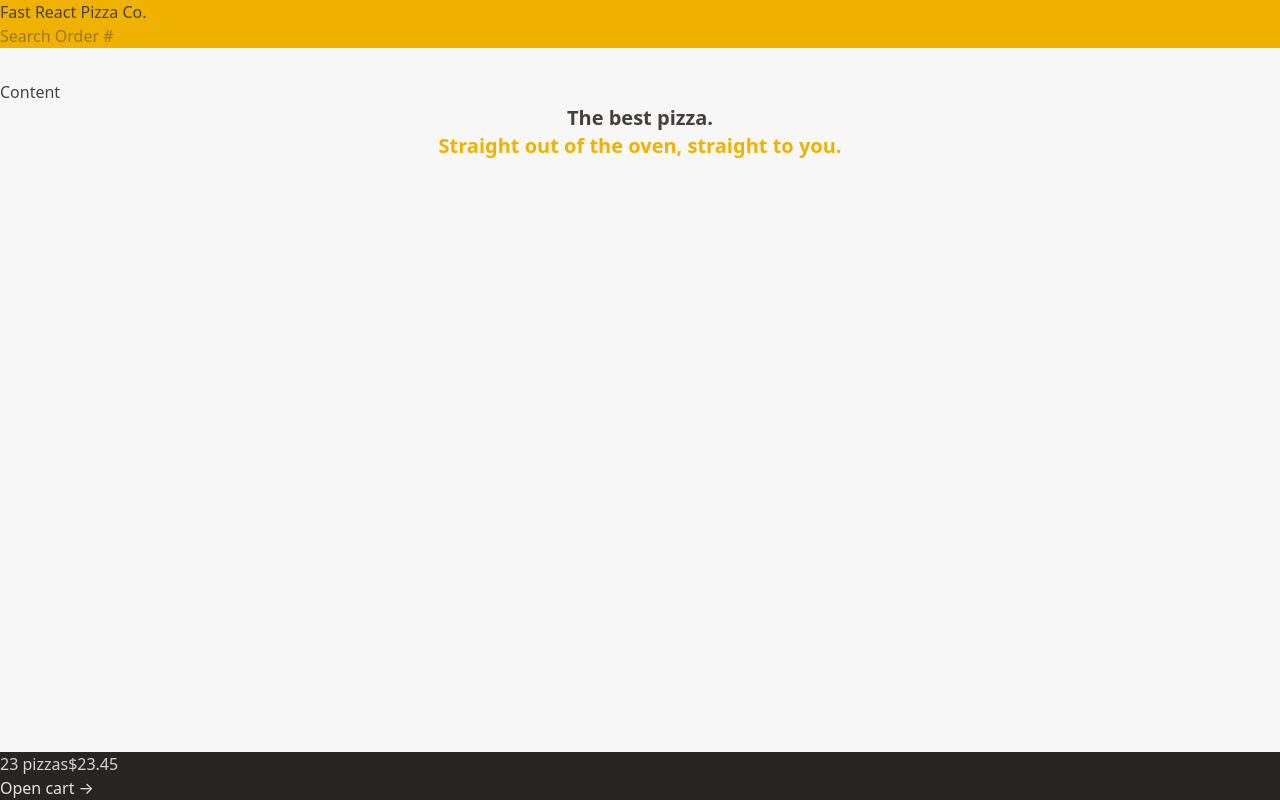
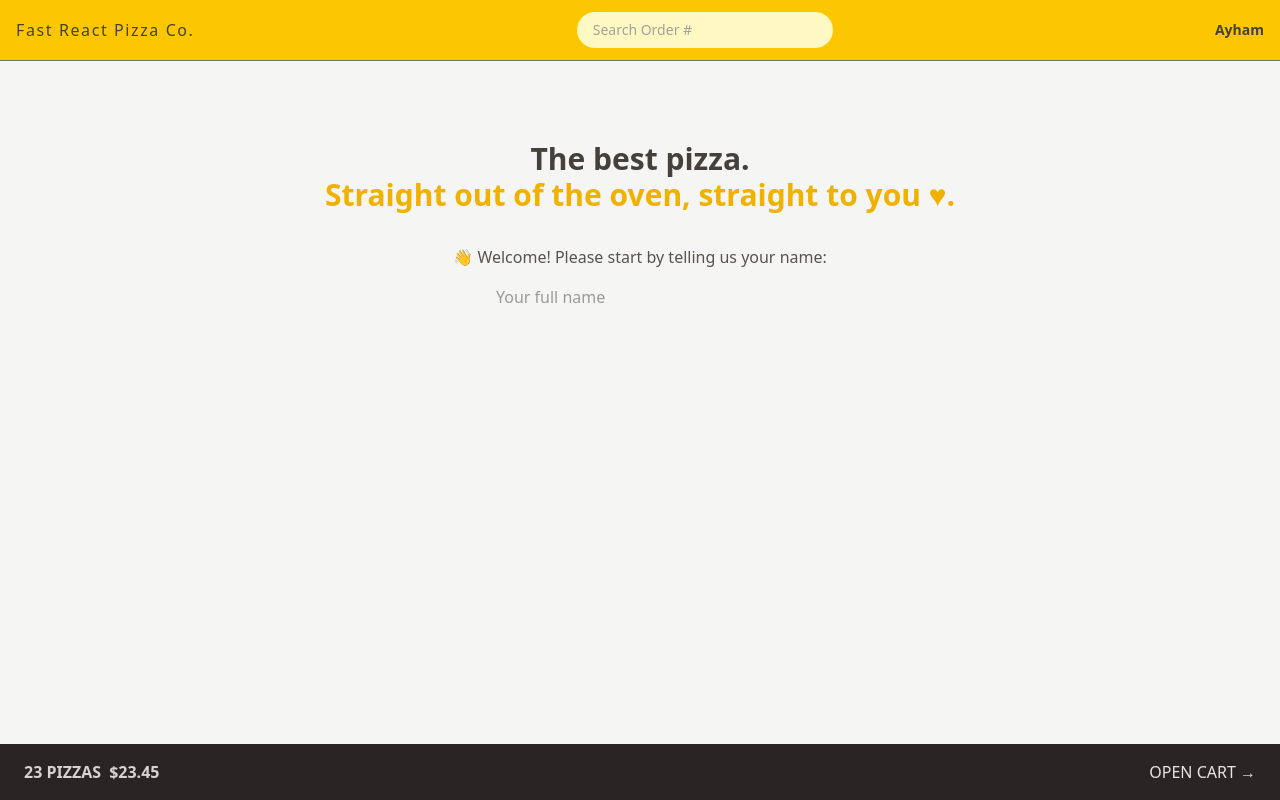
Before and after one commit to ayhamdw/Pizza-Pronto, a React (Vite) app: page / in a window 1280 px wide. Built offline with nearby package versions, Linux system fonts and the light colour scheme; no server answers.

Commit message:
Working with style

```diff
--- a/src/features/cart/Cart.jsx
+++ b/src/features/cart/Cart.jsx
@@ -1,23 +1,23 @@
-import { Link } from 'react-router-dom';
+import { Link } from "react-router-dom";
 
 const fakeCart = [
   {
     pizzaId: 12,
-    name: 'Mediterranean',
+    name: "Mediterranean",
     quantity: 2,
     unitPrice: 16,
     totalPrice: 32,
   },
   {
     pizzaId: 6,
-    name: 'Vegetale',
+    name: "Vegetale",
     quantity: 1,
     unitPrice: 13,
     totalPrice: 13,
   },
   {
     pizzaId: 11,
-    name: 'Spinach and Mushroom',
+    name: "Spinach and Mushroom",
     quantity: 1,
     unitPrice: 15,
     totalPrice: 15,
@@ -29,7 +29,12 @@
 
   return (
     <div>
-      <Link to="/menu">&larr; Back to menu</Link>
+      <Link
+        to="/menu"
+        className="text-sm text-blue-500 hover:text-blue-900 hover:underline"
+      >
+        &larr; Back to menu
+      </Link>
 
       <h2>Your cart, %NAME%</h2>
 
--- a/src/features/cart/CartOverview.jsx
+++ b/src/features/cart/CartOverview.jsx
@@ -2,8 +2,8 @@
 
 function CartOverview() {
   return (
-    <div className="bg-stone-800 text-stone-200">
-      <p className="text-stone-300">
+    <div className="flex items-center justify-between bg-stone-800 px-4 py-4 text-sm text-stone-200 uppercase sm:px-6 md:text-base">
+      <p className="space-x-2 font-semibold text-stone-300">
         <span>23 pizzas</span>
         <span>$23.45</span>
       </p>
--- a/src/features/order/CreateOrder.jsx
+++ b/src/features/order/CreateOrder.jsx
@@ -33,6 +33,7 @@
 ];
 
 function CreateOrder() {
+  const x = 5;
   // const [withPriority, setWithPriority] = useState(false);
   const cart = fakeCart;
 
@@ -47,13 +48,23 @@
       <Form method="POST">
         <div>
           <label>First Name</label>
-          <input type="text" name="customer" required />
+          <input
+            type="text"
+            name="customer"
+            required
+            className="w-full rounded-full border border-stone-200 px-4 py-2 text-sm transition-all duration-300 focus:ring focus:ring-yellow-400 focus:outline-none md:px-6 md:py-3"
+          />
         </div>
 
         <div>
           <label>Phone number</label>
           <div>
-            <input type="tel" name="phone" required />
+            <input
+              type="tel"
+              name="phone"
+              required
+              className="w-full rounded-full border border-stone-200 px-4 py-2 text-sm transition-all duration-300 focus:ring focus:ring-yellow-400 focus:outline-none md:px-6 md:py-3"
+            />
           </div>
           {formErrors?.phone && <p>{formErrors.phone}</p>}
         </div>
@@ -61,7 +72,12 @@
         <div>
           <label>Address</label>
           <div>
-            <input type="text" name="address" required />
+            <input
+              type="text"
+              name="address"
+              required
+              className="w-full rounded-full border border-stone-200 px-4 py-2 text-sm transition-all duration-300 focus:ring focus:ring-yellow-400 focus:outline-none md:px-6 md:py-3"
+            />
           </div>
         </div>
 
@@ -70,6 +86,7 @@
             type="checkbox"
             name="priority"
             id="priority"
+            className="h-6 w-6 accent-yellow-400 focus:ring focus:ring-yellow-400 focus:ring-offset-1 focus:outline-none"
             // value={withPriority}
             // onChange={(e) => setWithPriority(e.target.checked)}
           />
@@ -78,7 +95,12 @@
 
         <div>
           <input type="hidden" name="cart" value={JSON.stringify(cart)} />
-          <button>Order now</button>
+          <button
+            // disabled={true}
+            className="focus: transition-color mt-4 inline-block cursor-pointer rounded-full bg-yellow-400 px-4 py-3 font-semibold tracking-wide text-stone-800 uppercase ring-offset-2 duration-300 focus:bg-yellow-300 focus:ring focus:ring-yellow-300 focus:outline-none disabled:cursor-not-allowed"
+          >
+            Order now
+          </button>
         </div>
       </Form>
     </div>
--- a/src/features/order/SearchOrder.jsx
+++ b/src/features/order/SearchOrder.jsx
@@ -18,6 +18,7 @@
         placeholder="Search Order #"
         value={query}
         onChange={(e) => setQuery(e.target.value)}
+        className="w-32 rounded-full bg-yellow-100 px-4 py-2 text-sm transition-all duration-300 placeholder:text-stone-400 focus:bg-yellow-100 focus:ring focus:ring-yellow-100 focus:ring-offset-2 focus:outline-none sm:w-64"
       />
     </form>
   );
--- a/src/features/user/CreateUser.jsx
+++ b/src/features/user/CreateUser.jsx
@@ -1,7 +1,7 @@
-import { useState } from 'react';
+import { useState } from "react";
 
 function CreateUser() {
-  const [username, setUsername] = useState('');
+  const [username, setUsername] = useState("");
 
   function handleSubmit(e) {
     e.preventDefault();
@@ -9,16 +9,19 @@
 
   return (
     <form onSubmit={handleSubmit}>
-      <p>👋 Welcome! Please start by telling us your name:</p>
+      <p className="mb-4 text-sm text-stone-600 md:text-base">
+        👋 Welcome! Please start by telling us your name:
+      </p>
 
       <input
         type="text"
         placeholder="Your full name"
         value={username}
         onChange={(e) => setUsername(e.target.value)}
+        className="w-72"
       />
 
-      {username !== '' && (
+      {username !== "" && (
         <div>
           <button>Start ordering</button>
         </div>
--- /dev/null
+++ b/src/features/user/Username.jsx
@@ -0,0 +1,7 @@
+import React from "react";
+
+function Username() {
+  return <div className="hidden text-sm font-semibold md:block">Ayham</div>;
+}
+
+export default Username;
--- a/src/index.css
+++ b/src/index.css
@@ -1,6 +1,6 @@
 @import "tailwindcss";
 
-body {
+/* body {
     font-family: system-ui, -apple-system, BlinkMacSystemFont, 'Segoe UI', Roboto,
         Oxygen, Ubuntu, Cantarell, 'Open Sans', 'Helvetica Neue', sans-serif;
     background-color: #f7f7f7;
@@ -12,7 +12,7 @@
     grid-template-rows: auto 1fr auto;
     gap: 32px;
     height: 100dvh;
-}
+} */
 
 /* https://dev.to/afif/i-made-100-css-loaders-for-your-next-project-4eje */
 .loader {
--- a/src/ui/AppLayout.jsx
+++ b/src/ui/AppLayout.jsx
@@ -8,13 +8,14 @@
   const isLoading = "loading" === navigation.state;
 
   return (
-    <div className="layout">
+    <div className="gap- grid h-screen grid-rows-[auto_1fr_auto]">
       {isLoading && <Loader />}
       <Header />
-      <main>
-        <h1>Content </h1>
-        <Outlet />
-      </main>
+      <div className="my-10 overflow-scroll">
+        <main className="mx-auto max-w-2xl">
+          <Outlet />
+        </main>
+      </div>
       <CartOverview />
     </div>
   );
--- a/src/ui/Header.jsx
+++ b/src/ui/Header.jsx
@@ -1,11 +1,15 @@
 import React from "react";
 import { Link } from "react-router-dom";
 import SearchOrder from "../features/order/SearchOrder";
+import Username from "../features/user/Username";
 function Header() {
   return (
-    <header className="bg-yellow-500">
-      <Link to="/">Fast React Pizza Co.</Link>
+    <header className="flex items-center justify-between border-b border-stone-500 bg-yellow-400 px-4 py-3">
+      <Link className="tracking-widest" to="/">
+        Fast React Pizza Co.
+      </Link>
       <SearchOrder />
+      <Username />
     </header>
   );
 }
--- a/src/ui/Home.jsx
+++ b/src/ui/Home.jsx
@@ -1,13 +1,15 @@
+import CreateUser from "../features/user/CreateUser";
 function Home() {
   return (
-    <div>
-      <h1 className="text-center text-xl font-semibold text-stone-700">
+    <div className="mt-10 mb-10 text-center">
+      <h1 className="mb-8 text-xl font-semibold text-stone-700 md:text-3xl">
         The best pizza.
         <br />
-        <span className="text-yellow-500">
-          Straight out of the oven, straight to you.
+        <span className="mx-5 text-yellow-500">
+          Straight out of the oven, straight to you ♥.
         </span>
       </h1>
+      <CreateUser />
     </div>
   );
 }
```
